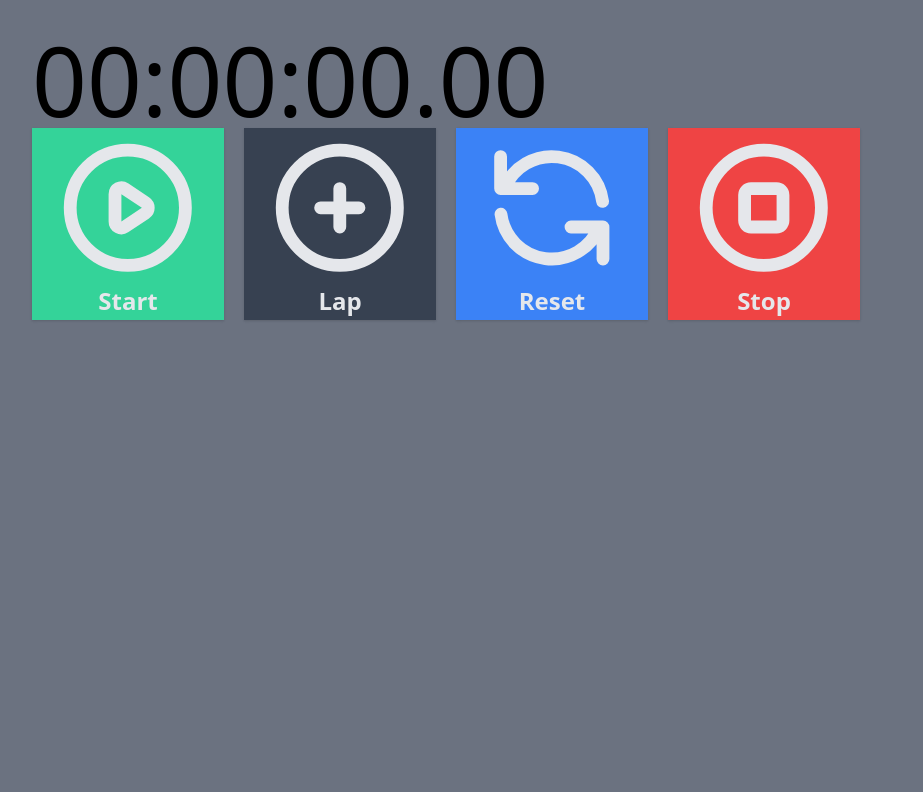
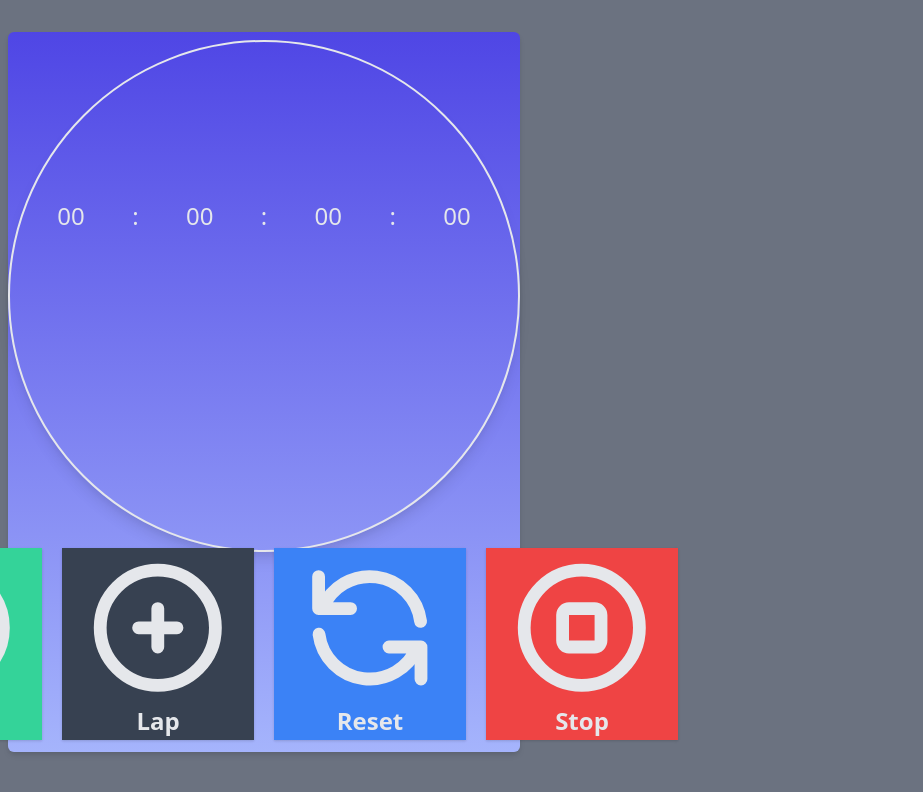
Before and after one commit to YotQues/stopwatch, a React (Create React App) app: page / in a window 1280 px wide. Shown: the top 792 px of the page, without its empty margins (0-923 px from the left). Built offline with nearby package versions, Linux system fonts and the light colour scheme.

Commit message:
watch design

```diff
--- a/src/App.tsx
+++ b/src/App.tsx
@@ -2,8 +2,9 @@ import { Stopwatch } from './components/Watch';
 
 export function App(): JSX.Element {
   return (
-    <div className="p-8">
+    <div className="flex xs:py-4 sm:py-8">
       <Stopwatch />
+
     </div>
   );
 }
--- a/src/components/Buttons/ButtonStack.tsx
+++ b/src/components/Buttons/ButtonStack.tsx
@@ -36,7 +36,7 @@ export function ButtonStack({
   };
 
   return (
-    <div className="flex gap-x-2 md:gap-x-3.5 lg:gap-x-5">
+    <div className="flex justify-center gap-x-2 md:gap-x-3.5 lg:gap-x-5 self-center transform -translate-y-1">
       {renderRunButton()}
       <LapButton onClick={onLapClick} />
       <ResetButton onClick={onResetClick} />
--- a/src/components/Watch/Stopwatch.tsx
+++ b/src/components/Watch/Stopwatch.tsx
@@ -70,11 +70,14 @@ export function Stopwatch(): JSX.Element {
 
   const resetRun = () => {
     TimerUtils.onReset(state.intervalId, dispatchStart, setElapsedTime);
-
   };
 
+  const width = 'w-96 lg:w-128';
+
   return (
-    <div>
+    <div
+      className={`ml-2 p-2 ${width} flex flex-col items-center bg-gradient-to-b from-indigo-600 to-indigo-300 rounded-md transition-shadow shadow-md hover:shadow-xl`}
+    >
       <Timer time={state.elapsedTime} />
       <ButtonStack state={state.intervalId} {...eventHandlers} />
     </div>
--- a/src/components/Watch/Timer.tsx
+++ b/src/components/Watch/Timer.tsx
@@ -24,21 +24,32 @@ export function Timer({ time = Date.now() }: TimerProps): JSX.Element {
     makeTimeForm(time);
   }, [time]);
 
+  const boxDimensions = 'w-80 h-80 lg:w-128 lg:h-128';
+  const cellWidth = 'w-20 lg:w-36 xl:w-48';
+  const cellHeight = 'h-20 lg:h-36 xl:h-48';
+
+  const fontSize = 'text-6xl md:text-8xl lg:text-9xl xl:text-2xl';
+
+  const boxClassName = `${boxDimensions} ${fontSize} flex justify-around items-center text-center text-gray-200 rounded-full`;
+
   return (
-    <div className="flex">
-      <h3 className="text-8xl">{hrs}</h3>
-      <h3 className="text-8xl">:{min}</h3>
-      <h3 className="text-8xl">:{sec}</h3>
-      <h3 className="text-8xl">.{centSec}</h3>
+    <div className={boxClassName + ' border-2 border-gray-200 shadow-lg'}>
+      <div className={` ${cellWidth} ${cellHeight} `}>{hrs}</div>
+      <div className={`w-2 ${cellHeight}`}>:</div>
+      <div className={`${cellWidth} ${cellHeight} `}>{min}</div>
+      <div className={`w-2 ${cellHeight}`}>:</div>
+      <div className={`${cellWidth} ${cellHeight} `}>{sec}</div>
+      <div className={`w-2 ${cellHeight}`}>:</div>
+      <div className={`${cellWidth} ${cellHeight} `}>{centSec}</div>
     </div>
   );
 }
+
 {
-  /* <span className="time">{hrs < 10 ? `0${hrs}` : hrs}</span>
-      <span className="unit">:</span>
-      <span className="time right">{min < 10 ? `0${min}` : min}</span>
-      <span className="unit">:</span>
-      <span className="time right">
-        {sec < 10 ? `0${sec}` : sec}.{centSec < 10 ? `0${centSec}` : centSec}
-      </span> */
+  /* <div
+  className={`w-1 h-1/2  relative -inset-x-1/2 -inset-y-1/4 origin-bottom transform rotate-${degrees} transition-transform ease-linear`}
+>
+  <div className="w-full h-1/2 bg-black"></div>
+  <div className="w-full h-1/2"></div>
+</div> */
 }
```
